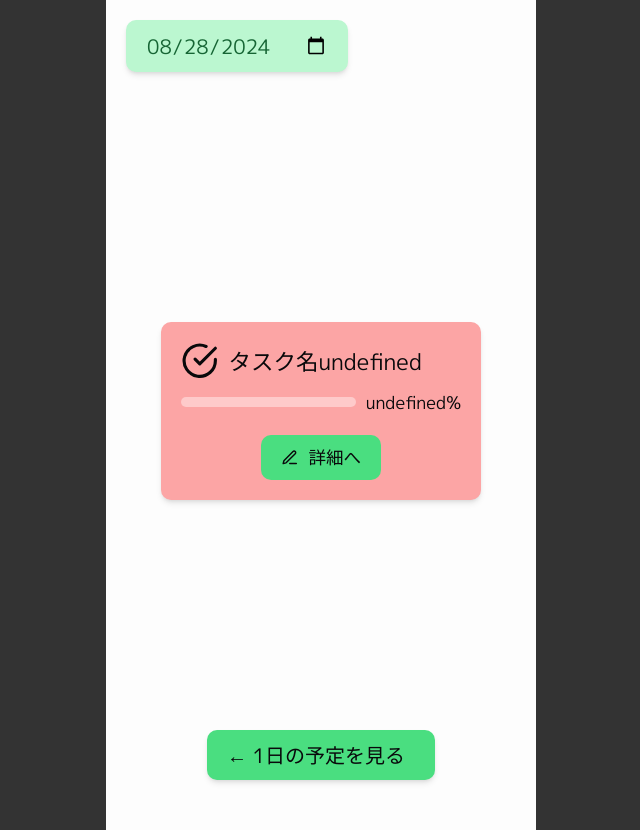
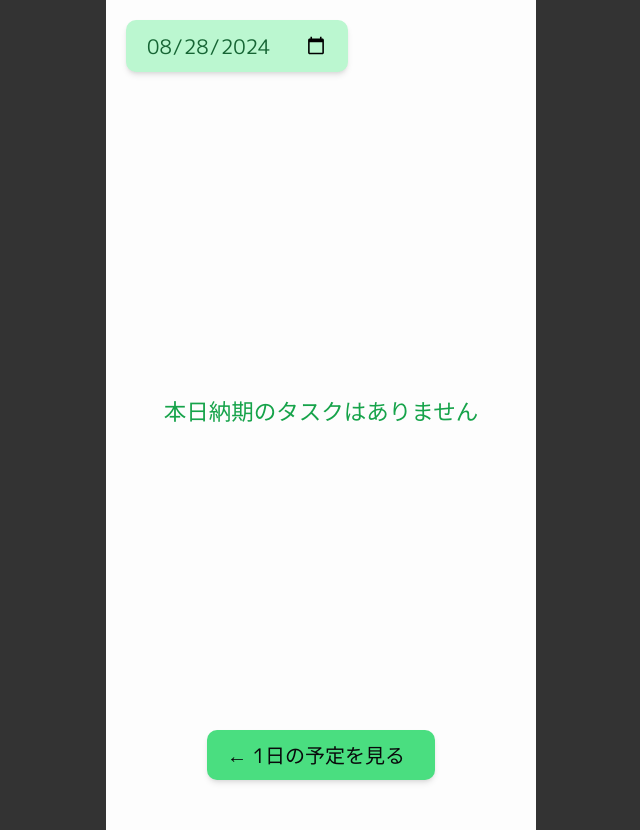
Before and after one commit to Tornado2024-AlphaC/You-DO, a Next.js app: page /task-list in a window 1280 px wide. Shown: the whole page, without its empty margins (319-959 px from the left). Built offline with nearby package versions, Linux system fonts and the light colour scheme.

Commit message:
feat:本日納期のタスクはありませんの画面に切り替え

```diff
--- a/src/app/task-list/page.tsx
+++ b/src/app/task-list/page.tsx
@@ -34,8 +34,8 @@ const TaskList: React.FC = () => {
       {/* Message */}
       <div className="flex-grow flex justify-center items-center">
 	  	{/* ここをタスクがあるときない時に切り替える */}
-        {/* <p className="text-green-600 text-lg">本日納期のタスクはありません</p>  */}
-		<TaskCard/>
+        <p className="text-green-600 text-lg">本日納期のタスクはありません</p>
+		{/* <TaskCard/> */}
       </div>
 
       {/* Footer Button */}
```
